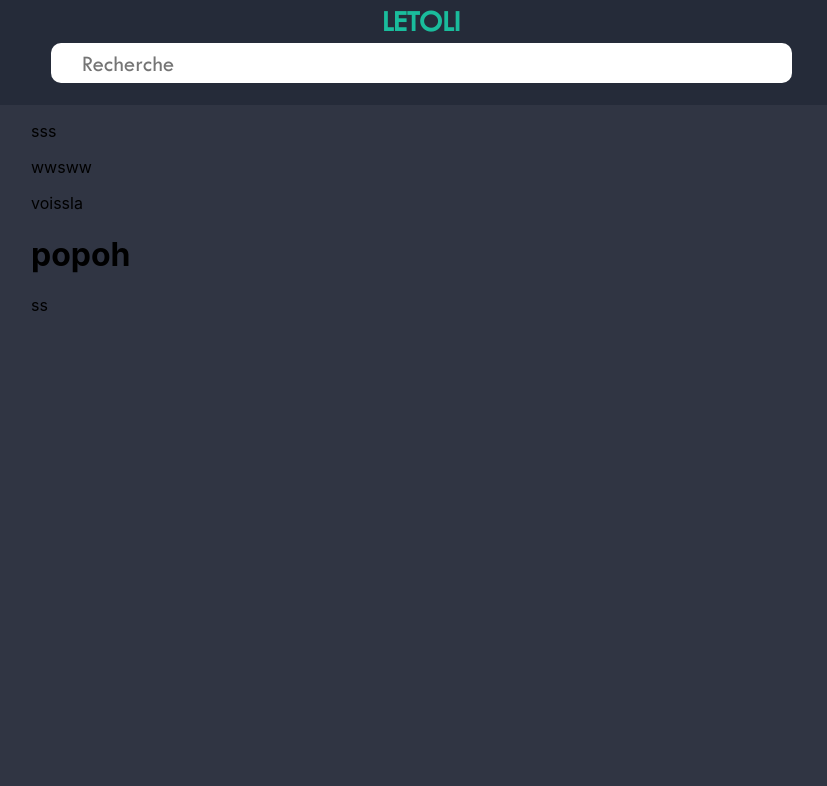
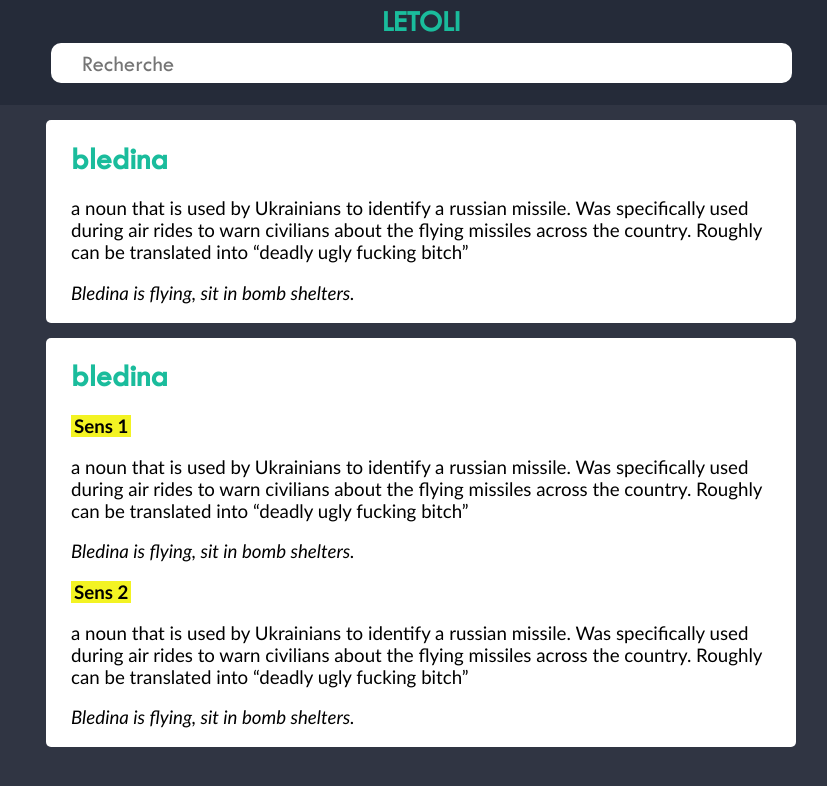
Before and after one commit to makak22/Letoli, a Next.js app: page / in a window 1280 px wide. Shown: the top 786 px of the page, without its empty margins (219-1046 px from the left). Built offline with nearby package versions, Linux system fonts and the light colour scheme; a web font is replaced by a local one.

Commit message:
update13

```diff
--- a/components/Definition.scss
+++ b/components/Definition.scss
@@ -9,6 +9,7 @@
     background-color: white;
     border-radius: 5px;
     padding: 1px 15px;
+    margin-bottom: 15px;
 }
 
 .defHeader{
--- a/pages/index.js
+++ b/pages/index.js
@@ -1,4 +1,5 @@
 import Head from 'next/head';
+import Suggestions  from './suggestions'
 
 
 export default function Home() {
@@ -17,13 +18,7 @@ export default function Home() {
       </Head>
 
       <main>
-        <div>
-          <p>sss</p>
-          <p>wwsww</p>
-          <p>voissla</p>
-          <h1>popoh</h1>
-          <p>ss</p>
-        </div>
+        <Suggestions />
       </main>
 
     </div>
--- a/pages/suggestions.js
+++ b/pages/suggestions.js
@@ -8,13 +8,13 @@ function Suggestions() {
     return (
         <div className="sugContainer">
             <div className="aSensContainer">
-                <h2 className="leMot">{database[idNum].attributes.mot}</h2>
+                <h1 className="leMot">{database[idNum].attributes.mot}</h1>
                 <h3 className="defDetails">{words.data[idNum].attributes.definition}</h3>
                 <h3 className="defDetails defEx">{words.data[idNum].attributes.definitionEx}</h3>
             </div>
 
             <div className="aSensContainer">
-                <h2 className="leMot">{words.data[idNum].attributes.mot}</h2>
+                <h1 className="leMot">{words.data[idNum].attributes.mot}</h1>
                 <h3 className="sens">Sens 1</h3>
                 <h3 className="defDetails">{words.data[idNum].attributes.definition}</h3>
                 <h3 className="defDetails defEx">{words.data[idNum].attributes.definitionEx}</h3>
--- a/styles/common.scss
+++ b/styles/common.scss
@@ -2,6 +2,7 @@ body{
     margin: unset;
     background-color: #303543;
     font-family: -apple-system, BlinkMacSystemFont, 'Segoe UI', Roboto, Oxygen, Ubuntu, Cantarell, 'Open Sans', 'Helvetica Neue', sans-serif;
+    overflow: hidden;
 }
 
 *{
```
Also changed, not shown: public/logo.png (added).
